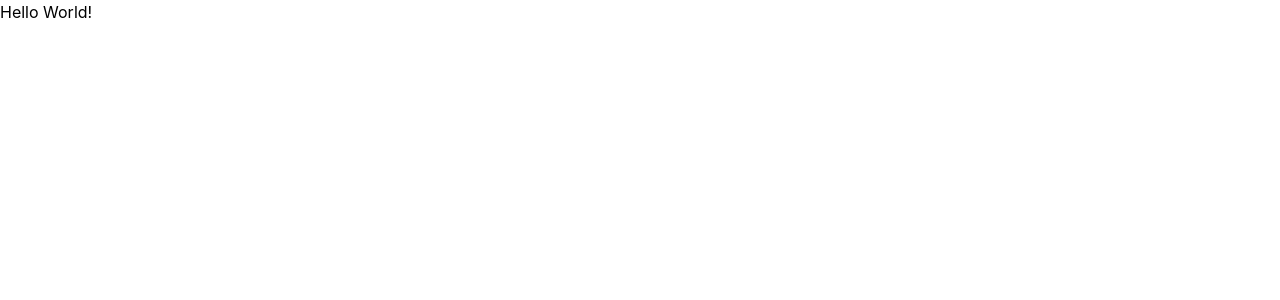
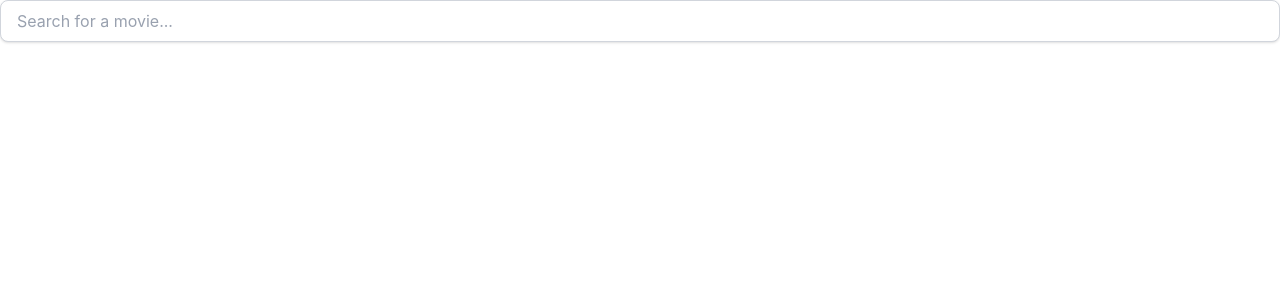
Before and after one commit to sonuram553/movie-fight, a React (Vite) app: page / in a window 1280 px wide. Shown: the top 300 px of the page. Built offline with nearby package versions, Linux system fonts and the light colour scheme.

Commit message:
Add clear button to search input

```diff
--- a/package.json
+++ b/package.json
@@ -10,6 +10,7 @@
     "preview": "vite preview"
   },
   "dependencies": {
+    "axios": "^1.15.2",
     "react": "^19.2.5",
     "react-dom": "^19.2.5"
   },
--- a/src/App.tsx
+++ b/src/App.tsx
@@ -1,3 +1,5 @@
+import { SearchInput } from "./search";
+
 export const App = () => {
-  return <h1>Hello World!</h1>;
+  return <SearchInput />;
 };
--- /dev/null
+++ b/src/search.tsx
@@ -0,0 +1,26 @@
+import { useState } from "react";
+
+export const SearchInput = () => {
+  const [value, setValue] = useState("");
+
+  return (
+    <div className="relative">
+      <input
+        type="text"
+        value={value}
+        onChange={(e) => setValue(e.target.value)}
+        placeholder="Search for a movie..."
+        className="w-full rounded-lg border border-gray-300 bg-white px-4 py-2 pr-8 text-gray-900 shadow-sm outline-none placeholder:text-gray-400 focus:border-blue-500 focus:ring-2 focus:ring-blue-500/30"
+      />
+      {value && (
+        <button
+          onClick={() => setValue("")}
+          className="absolute right-2 top-1/2 -translate-y-1/2 text-gray-400 hover:text-gray-600"
+          aria-label="Clear"
+        >
+          ✕
+        </button>
+      )}
+    </div>
+  );
+};
```
Also changed, not shown: 1 other file (tests, documents, lock files or other folders).
